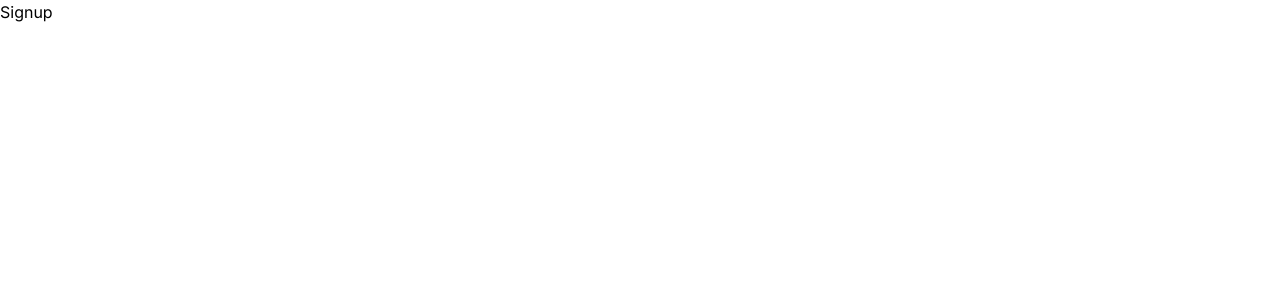
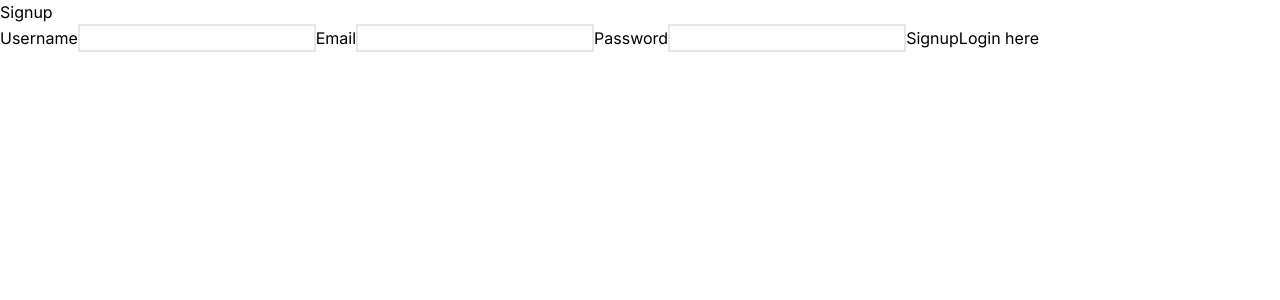
Before and after one commit to Manan-Bhatia/SyncSketch, a Next.js app: page /signup in a window 1280 px wide. Shown: the top 300 px of the page. Built offline with nearby package versions, Linux system fonts and the light colour scheme.

Commit message:
Signup and login routes and integrating with frontend done

```diff
--- a/app/(Auth)/login/page.tsx
+++ b/app/(Auth)/login/page.tsx
@@ -1,7 +1,60 @@
+"use client";
+import { useState } from "react";
+import axios from "axios";
+import { UserObj } from "@/types/userForm";
+import Link from "next/link";
+import { useRouter } from "next/navigation";
 export default function Login() {
+    const router = useRouter();
+    const [user, setUser] = useState<UserObj>({
+        email: "",
+        username: "",
+        password: "",
+    });
+    const handleFormSubmit = async (e: React.FormEvent<HTMLFormElement>) => {
+        e.preventDefault();
+        try {
+            const response = await axios.post("/api/login", user);
+            console.log(response);
+            if (response.status === 200) router.replace("/");
+        } catch (error) {
+            console.log("Error in login", error);
+        }
+    };
     return (
         <div>
             <h1>Login</h1>
+            <form onSubmit={(e) => handleFormSubmit(e)}>
+                <label htmlFor="email">Email</label>
+                <input
+                    required
+                    onChange={(e) =>
+                        setUser((prevUser: UserObj) => ({
+                            ...prevUser,
+                            email: e.target.value,
+                        }))
+                    }
+                    className="border-2"
+                    type="text"
+                    value={user.email}
+                />
+                <label htmlFor="username">Password</label>
+                <input
+                    required
+                    className="border-2"
+                    type="password"
+                    autoComplete="off"
+                    value={user.password}
+                    onChange={(e) =>
+                        setUser((prevUser: UserObj) => ({
+                            ...prevUser,
+                            password: e.target.value,
+                        }))
+                    }
+                />
+                <button type="submit">Login</button>
+                <Link href="/signup">Signup here</Link>
+            </form>
         </div>
     );
 }
--- a/app/(Auth)/signup/page.tsx
+++ b/app/(Auth)/signup/page.tsx
@@ -1,7 +1,72 @@
+"use client";
+import { useState } from "react";
+import axios from "axios";
+import { UserObj } from "@/types/userForm";
+import Link from "next/link";
+import { useRouter } from "next/navigation";
 export default function Signup() {
+    const router = useRouter();
+    const [user, setUser] = useState<UserObj>({
+        email: "",
+        username: "",
+        password: "",
+    });
+    const handleFormSubmit = async (e: React.FormEvent<HTMLFormElement>) => {
+        e.preventDefault();
+        try {
+            const response = await axios.post("/api/signup", user);
+            if (response.status === 201) router.push("/login");
+        } catch (error) {
+            console.log("Error in signup", error);
+        }
+    };
     return (
         <div>
             <h1>Signup</h1>
+            <form onSubmit={(e) => handleFormSubmit(e)}>
+                <label htmlFor="username">Username</label>
+                <input
+                    required
+                    onChange={(e) =>
+                        setUser((prevUser: UserObj) => ({
+                            ...prevUser,
+                            username: e.target.value,
+                        }))
+                    }
+                    className="border-2"
+                    type="text"
+                    value={user.username}
+                />
+                <label htmlFor="email">Email</label>
+                <input
+                    required
+                    onChange={(e) =>
+                        setUser((prevUser: UserObj) => ({
+                            ...prevUser,
+                            email: e.target.value,
+                        }))
+                    }
+                    className="border-2"
+                    type="text"
+                    value={user.email}
+                />
+                <label htmlFor="username">Password</label>
+                <input
+                    required
+                    className="border-2"
+                    type="password"
+                    autoComplete="off"
+                    value={user.password}
+                    onChange={(e) =>
+                        setUser((prevUser: UserObj) => ({
+                            ...prevUser,
+                            password: e.target.value,
+                        }))
+                    }
+                />
+                <button type="submit">Signup</button>
+                <Link href="/login">Login here</Link>
+            </form>
         </div>
     );
 }
--- a/app/api/(Auth)/login/route.ts
+++ b/app/api/(Auth)/login/route.ts
@@ -0,0 +1,64 @@
+import { NextRequest, NextResponse } from "next/server";
+import { connect } from "@/db/dbConfig";
+import { UserObj } from "@/types/userForm";
+import User from "@/models/userModel";
+import bcryptjs from "bcryptjs";
+import jwt from "jsonwebtoken";
+
+// connect to db
+connect();
+
+export async function POST(request: NextRequest) {
+    try {
+        const reqBody: UserObj = await request.json();
+        const { email, password } = reqBody;
+
+        //TODO: perform validation on email, username, password
+        // check if user exists
+        const user = await User.findOne({ email });
+        // if does not exists, return error
+        if (!user) {
+            return NextResponse.json(
+                { message: "User does not exist" },
+                { status: 400 }
+            );
+        }
+        // user exists, check password is correct or not
+        const isPasswordCorrect = await bcryptjs.compare(
+            password,
+            user.password
+        );
+        // if password is not correct, return error
+        if (!isPasswordCorrect) {
+            return NextResponse.json(
+                { message: "Invalid password" },
+                { status: 400 }
+            );
+        }
+        // if password is correct, generate token
+        // token data
+        const tokenData = {
+            id: user._id,
+        };
+        // generating token
+        const token = jwt.sign(tokenData, process.env.TOKEN_SECRET!, {
+            expiresIn: "1d",
+        });
+        // building the response object
+        const response = NextResponse.json(
+            {
+                message: "Login successful",
+            },
+            { status: 200 }
+        );
+        // settign the token in the cookie
+        response.cookies.set("token", token, { httpOnly: true });
+        // return the response
+        return response;
+    } catch (error) {
+        return NextResponse.json(
+            { message: "Error in login", error },
+            { status: 500 }
+        );
+    }
+}
--- a/app/api/(Auth)/signup/route.ts
+++ b/app/api/(Auth)/signup/route.ts
@@ -0,0 +1,42 @@
+import { NextRequest, NextResponse } from "next/server";
+import { connect } from "@/db/dbConfig";
+import { UserObj } from "@/types/userForm";
+import User from "@/models/userModel";
+import bcryptjs from "bcryptjs";
+
+// connect to db
+connect();
+
+export async function POST(request: NextRequest) {
+    try {
+        const reqBody: UserObj = await request.json();
+        const { email, username, password } = reqBody;
+
+        // check if user already exists
+        const user = await User.findOne({ $or: [{ email }, { username }] });
+        if (user) {
+            return NextResponse.json(
+                { message: "User already exists" },
+                { status: 400 }
+            );
+        }
+        //TODO: perform validation on email, username, password
+        // user does not exist, create new user
+        // hash password
+        const salt = await bcryptjs.genSalt(10);
+        const hashedPassword = await bcryptjs.hash(password, salt);
+        // create new user
+        const newUser = await new User({
+            email,
+            username,
+            password: hashedPassword,
+        });
+        await newUser.save();
+        return NextResponse.json({ message: "User created" }, { status: 201 });
+    } catch (error) {
+        return NextResponse.json(
+            { message: "Error in signup", error },
+            { status: 500 }
+        );
+    }
+}
--- /dev/null
+++ b/models/userModel.ts
@@ -0,0 +1,34 @@
+import mongoose from "mongoose";
+
+const userSchema = new mongoose.Schema({
+    username: {
+        type: String,
+        required: [true, "Please provide a username"],
+        unique: true,
+    },
+    email: {
+        type: String,
+        required: [true, "Please provide an email"],
+        unique: true,
+    },
+    password: {
+        type: String,
+        required: [true, "Please provide a password"],
+    },
+    isVerified: {
+        type: Boolean,
+        default: false,
+    },
+    isAdmin: {
+        type: Boolean,
+        default: false,
+    },
+    forgotPasswordToken: String,
+    forgotPasswordTokenExpiry: Date,
+    verifyToken: String,
+    verifyTokenExpiry: Date,
+});
+
+const User = mongoose.models.users || mongoose.model("users", userSchema);
+
+export default User;
--- a/package.json
+++ b/package.json
@@ -20,6 +20,8 @@
     "react-hot-toast": "^2.4.1"
   },
   "devDependencies": {
+    "@types/bcryptjs": "^2.4.6",
+    "@types/jsonwebtoken": "^9.0.6",
     "@types/node": "^20",
     "@types/react": "^18",
     "@types/react-dom": "^18",
--- /dev/null
+++ b/types/userForm.ts
@@ -0,0 +1,5 @@
+export interface UserObj {
+    email: string;
+    username: string;
+    password: string;
+}
```
Also changed, not shown: 1 other file (tests, documents, lock files or other folders).
